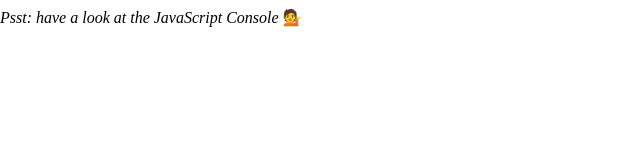
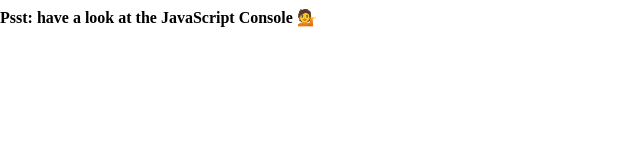
Before and after one commit to lcdonaldson/js-arrays, a plain HTML site: page index.html in a window 1280 px wide. Shown: the whole page, without its empty margins (0-640 px from the left). Drawn offline with Linux system fonts and the light colour scheme.

Commit message:
Update index.html

```diff
--- a/index.html
+++ b/index.html
@@ -10,11 +10,12 @@
       padding: 0;
     }
     p {
+      font-weight: 600;
       margin: 0.5rem 0 0.5rem 0;
     }
   </style>
 <body>
-  <p><em>Psst: have a look at the JavaScript Console</em> 💁</p>
+  <p>Psst: have a look at the JavaScript Console 💁</p>
   <script src="array.js"></script>
 </body>
 </html>
```
